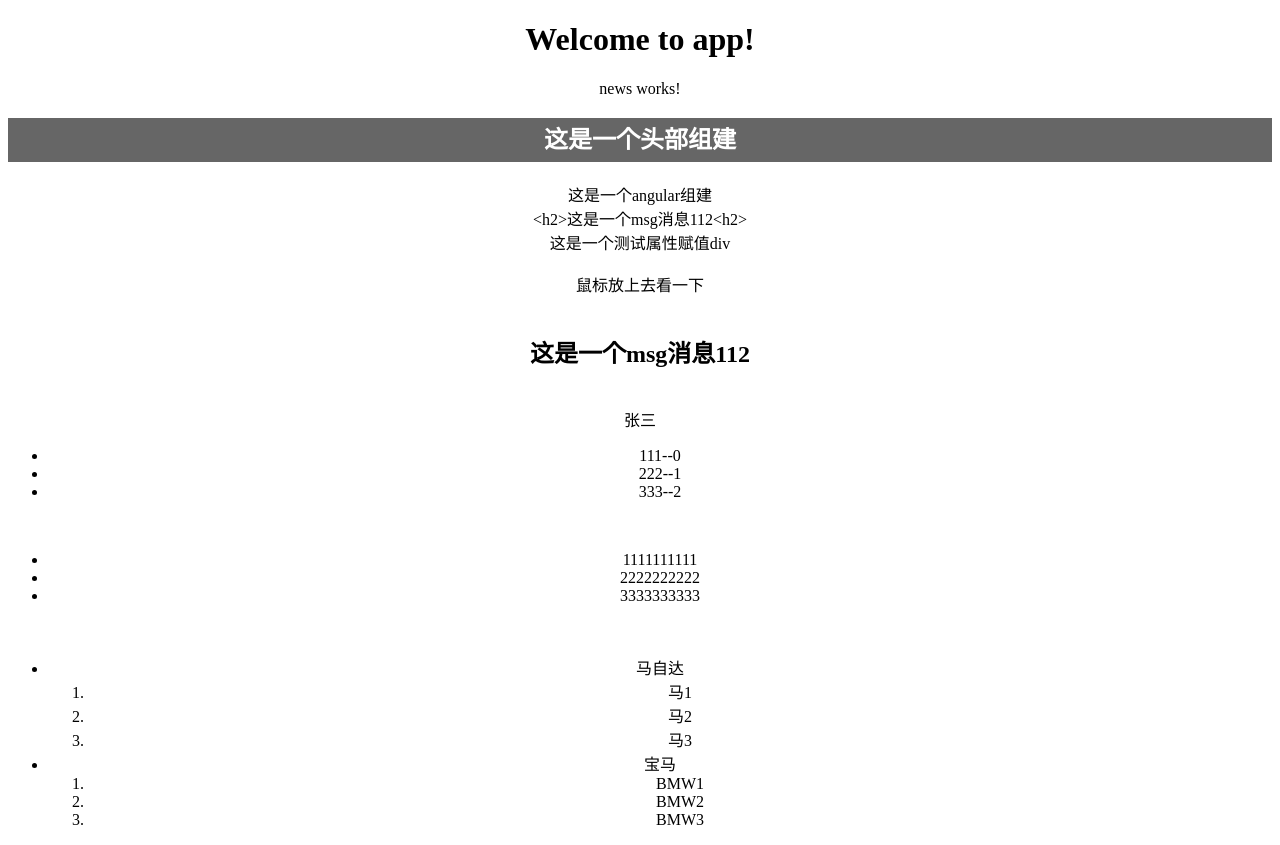
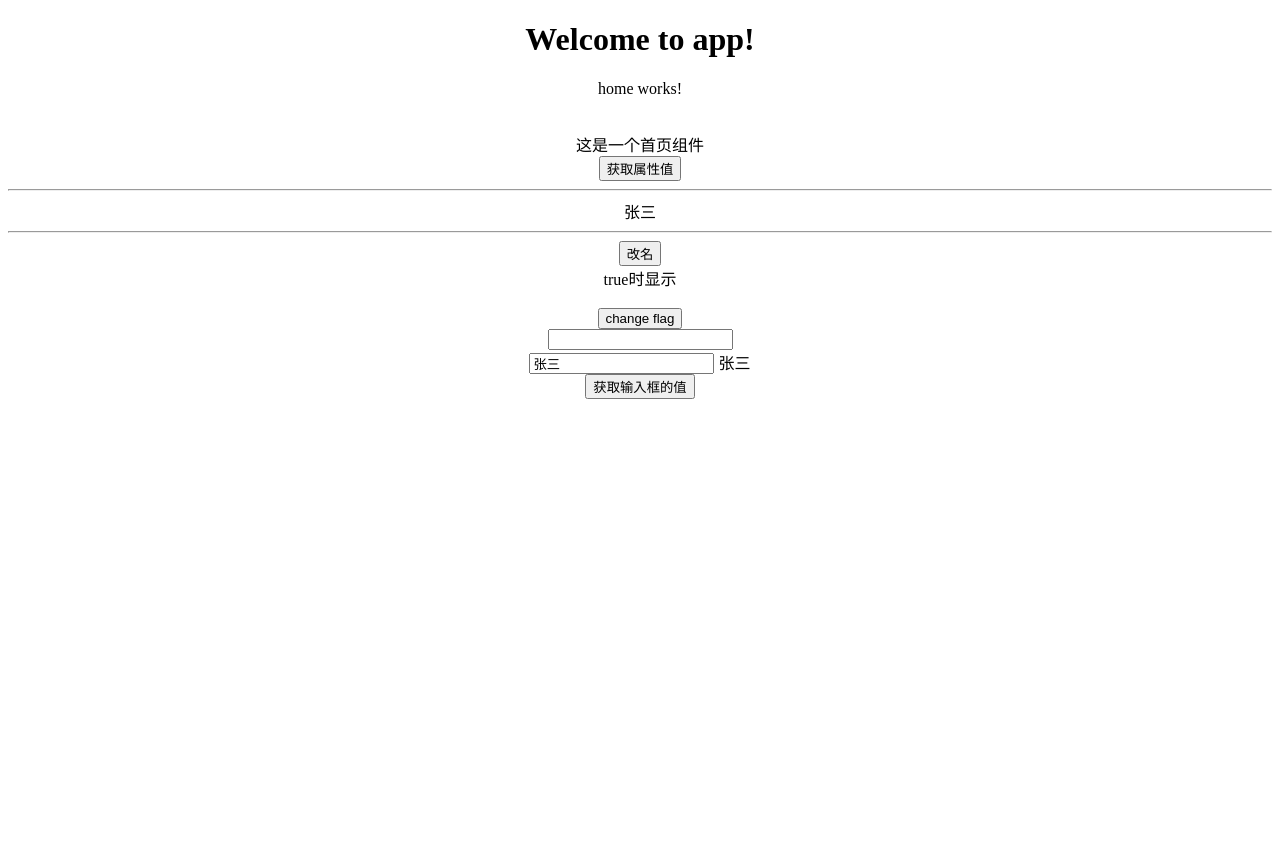
Before and after one commit to kevin-zhao-fly/Angular, an Angular app: page / in a window 1280 px wide. After the commit the page ends 800 px from the top, so only its background shows below. Built offline with nearby package versions, Linux system fonts and the light colour scheme.

Commit message:
todolist

```diff
--- a/src/app/app.component.html
+++ b/src/app/app.component.html
@@ -4,4 +4,4 @@
     Welcome to {{ title }}!
   </h1>
 
-<app-news></app-news>
+<app-home></app-home>
--- a/src/app/app.module.ts
+++ b/src/app/app.module.ts
@@ -1,16 +1,21 @@
 import { BrowserModule } from '@angular/platform-browser';
 import { NgModule  } from '@angular/core';
 
+import {FormsModule} from '@angular/forms';
+
 import { AppComponent } from './app.component';
 import {HeaderComponent} from './components/header/header.component';
-import { NewsComponent } from './components/news/news.component'
+import { NewsComponent } from './components/news/news.component';
+import { HomeComponent } from './components/home/home.component';
+import { TodolistComponent } from './components/todolist/todolist.component'
 
 @NgModule({
   declarations: [
-    AppComponent,HeaderComponent, NewsComponent
+    AppComponent,HeaderComponent, NewsComponent, HomeComponent, TodolistComponent
   ],
   imports: [
-    BrowserModule
+    BrowserModule ,
+    FormsModule
   ],
   providers: [],
   bootstrap: [AppComponent]
--- /dev/null
+++ b/src/app/components/home/home.component.html
@@ -0,0 +1,26 @@
+<p>
+  home works!
+</p>
+<br>
+{{msg}}
+
+<br>
+<button (click)='getmsg()'>获取属性值</button>
+<br>
+<hr>
+{{username}}
+<br>
+<hr>
+<button (click)='setName()'>改名</button>
+<br>
+<div *ngIf="flag">true时显示</div>
+<br>
+<button (click)='flag=!flag'>change flag</button>
+
+<br>
+<input type="text" (keyup)="keyupFn($event)">
+<br>
+<input type="text" [(ngModel)]="search">
+{{search}}
+<br>
+<button (click)="getInput()">获取输入框的值</button>
--- /dev/null
+++ b/src/app/components/home/home.component.ts
@@ -0,0 +1,43 @@
+import { Component, OnInit } from '@angular/core';
+
+@Component({
+  selector: 'app-home',
+  templateUrl: './home.component.html',
+  styleUrls: ['./home.component.css']
+})
+export class HomeComponent implements OnInit {
+  public msg:any;
+  public username:any;
+  public flag:any;
+  public search:any;
+
+  constructor() {
+    this.msg="这是一个首页组件";
+    this.username='张三';
+    this.flag=true;
+    this.search='张三';
+   }
+
+  ngOnInit() {
+  }
+
+  getmsg(){
+    alert(this.msg);
+  }
+
+  setName(){
+    this.username='名字变成了李四';
+  }
+
+  keyupFn(e){
+    console.log(e);
+    if (e.keyCode==13) {
+      alert('按回车了');
+    }
+  }
+
+  getInput(){
+    alert(this.search);
+  }
+
+}
--- /dev/null
+++ b/src/app/components/todolist/todolist.component.html
@@ -0,0 +1,3 @@
+<p>
+  todolist works!
+</p>
--- /dev/null
+++ b/src/app/components/todolist/todolist.component.ts
@@ -0,0 +1,15 @@
+import { Component, OnInit } from '@angular/core';
+
+@Component({
+  selector: 'app-todolist',
+  templateUrl: './todolist.component.html',
+  styleUrls: ['./todolist.component.css']
+})
+export class TodolistComponent implements OnInit {
+
+  constructor() { }
+
+  ngOnInit() {
+  }
+
+}
```
Also changed, not shown: src/app/components/home/home.component.css (added), src/app/components/todolist/todolist.component.css (added), 1 other file (tests, documents, lock files or other folders).
